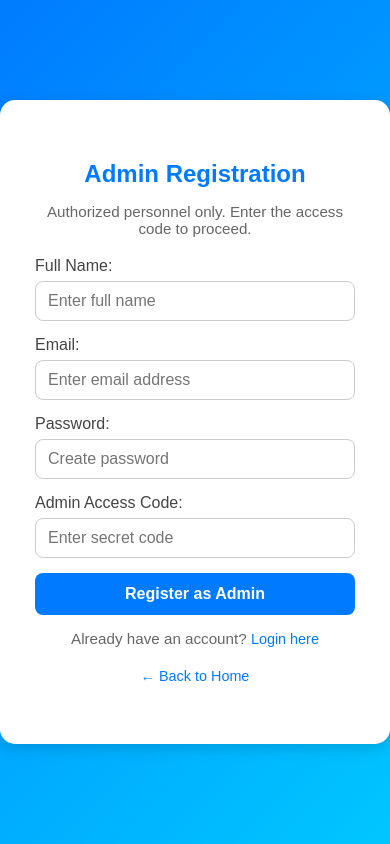
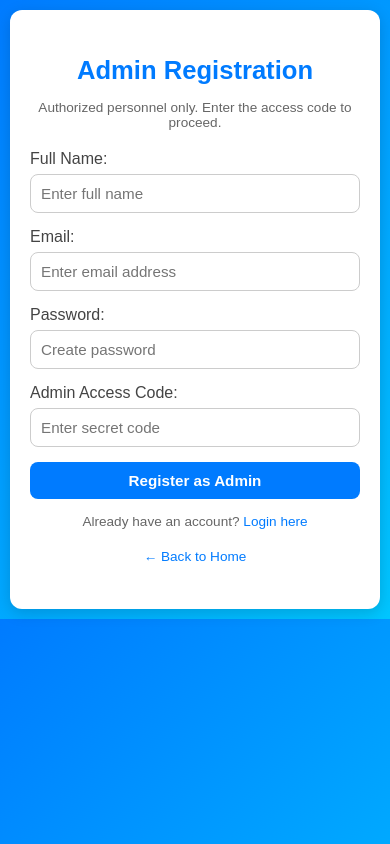
Before and after one commit to Erickpython/EduTrack_LMS, a Flask app: page /admin/register in a window 390 px wide. Run offline with Flask 3, Linux system fonts and the light colour scheme.

Commit message:
Update admin_register.html - mobile responsiveness

```diff
--- a/templates/admin_register.html
+++ b/templates/admin_register.html
@@ -14,7 +14,10 @@
       justify-content: center;
       align-items: center;
       color: #333;
+      padding: 15px; /* Prevents content from touching edges on mobile */
+      box-sizing: border-box;
     }
+
     .register-container {
       background: #fff;
       padding: 40px 35px;
@@ -24,15 +27,19 @@
       max-width: 420px;
       text-align: center;
     }
+
     h2 {
       color: #007bff;
       margin-bottom: 15px;
+      font-size: 1.8rem;
     }
+
     p {
       color: #666;
       margin-bottom: 20px;
       font-size: 0.95rem;
     }
+
     label {
       display: block;
       text-align: left;
@@ -40,6 +47,7 @@
       font-weight: 500;
       color: #444;
     }
+
     input {
       width: 100%;
       padding: 10px 12px;
@@ -49,11 +57,13 @@
       font-size: 1rem;
       box-sizing: border-box;
     }
+
     input:focus {
       outline: none;
       border-color: #007bff;
       box-shadow: 0 0 5px rgba(0,123,255,0.4);
     }
+
     button {
       width: 100%;
       padding: 12px;
@@ -66,13 +76,16 @@
       cursor: pointer;
       transition: background 0.3s ease;
     }
+
     button:hover {
       background: #0056b3;
     }
+
     .flash-messages {
       margin-bottom: 15px;
       text-align: left;
     }
+
     .flash-messages li {
       list-style: none;
       padding: 10px;
@@ -80,16 +93,52 @@
       margin-bottom: 5px;
       font-size: 0.9rem;
     }
+
     .flash-messages .success { background-color: #d4edda; color: #155724; }
     .flash-messages .danger { background-color: #f8d7da; color: #721c24; }
     .flash-messages .warning { background-color: #fff3cd; color: #856404; }
+
     .links a {
       color: #007bff;
       text-decoration: none;
       font-size: 0.9rem;
     }
+
     .links a:hover {
       text-decoration: underline;
+    }
+
+    /* ================================
+          MOBILE RESPONSIVENESS
+       ================================ */
+    @media (max-width: 480px) {
+      body {
+        padding: 10px;
+        height: auto; /* Removed forced full height causing overflow */
+      }
+
+      .register-container {
+        padding: 25px 20px;
+        border-radius: 12px;
+      }
+
+      h2 {
+        font-size: 1.6rem;
+      }
+
+      input, button {
+        font-size: 0.95rem;
+        padding: 10px;
+      }
+
+      p, .links a {
+        font-size: 0.85rem;
+      }
+
+      .flash-messages li {
+        font-size: 0.85rem;
+        padding: 8px;
+      }
     }
   </style>
 </head>
```
